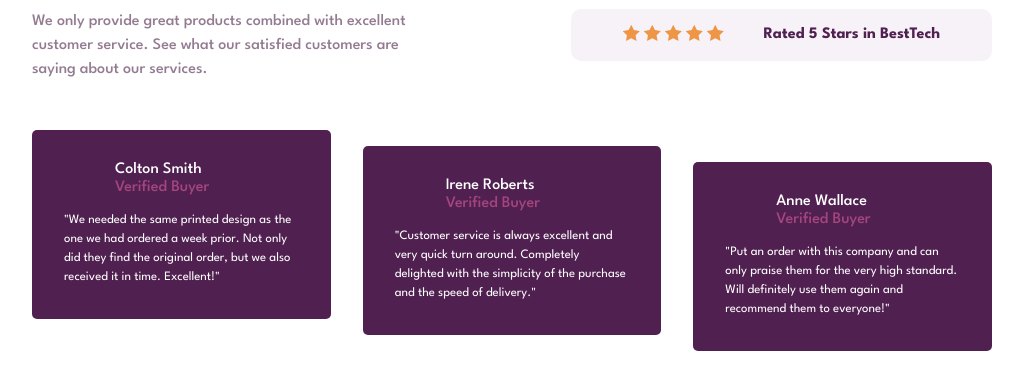
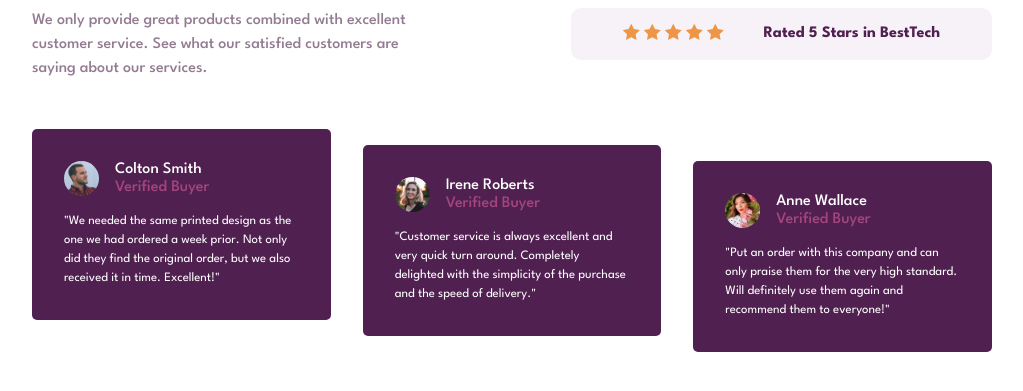
Before and after one commit to Akshansh029/FEM-Social-Proof-Section, a plain HTML site: page index.html in a window 1280 px wide. Shown: the part 319-710 px from the top of the page, without its empty margins (128-1151 px from the left). Drawn offline with Linux system fonts and the light colour scheme; the site is published under a folder, as on GitHub Pages, so addresses that start at the root find nothing.

Commit message:
Fixed profile image problem

```diff
--- a/index.html
+++ b/index.html
@@ -150,11 +150,7 @@
       <div class="review-comments">
         <div class="comment-card" id="card-1">
           <div class="comment-header">
-            <img
-              src="/FEM-Social-Proof-Section/images/image-colton.jpg"
-              alt=""
-              width="35px"
-            />
+            <img src="./images/image-colton.jpg" alt="" width="35px" />
             <div class="person-titles">
               <h2>Colton Smith</h2>
               <h3>Verified Buyer</h3>
@@ -170,11 +166,7 @@
         </div>
         <div class="comment-card" id="card-2">
           <div class="comment-header">
-            <img
-              src="/FEM-Social-Proof-Section/images/image-irene.jpg"
-              alt=""
-              width="35px"
-            />
+            <img src="./images/image-irene.jpg" alt="" width="35px" />
             <div class="person-titles">
               <h2>Irene Roberts</h2>
               <h3>Verified Buyer</h3>
@@ -190,11 +182,7 @@
         </div>
         <div class="comment-card" id="card-3">
           <div class="comment-header">
-            <img
-              src="/FEM-Social-Proof-Section/images/image-anne.jpg"
-              alt=""
-              width="35px"
-            />
+            <img src="./images/image-anne.jpg" alt="" width="35px" />
             <div class="person-titles">
               <h2>Anne Wallace</h2>
               <h3>Verified Buyer</h3>
```
